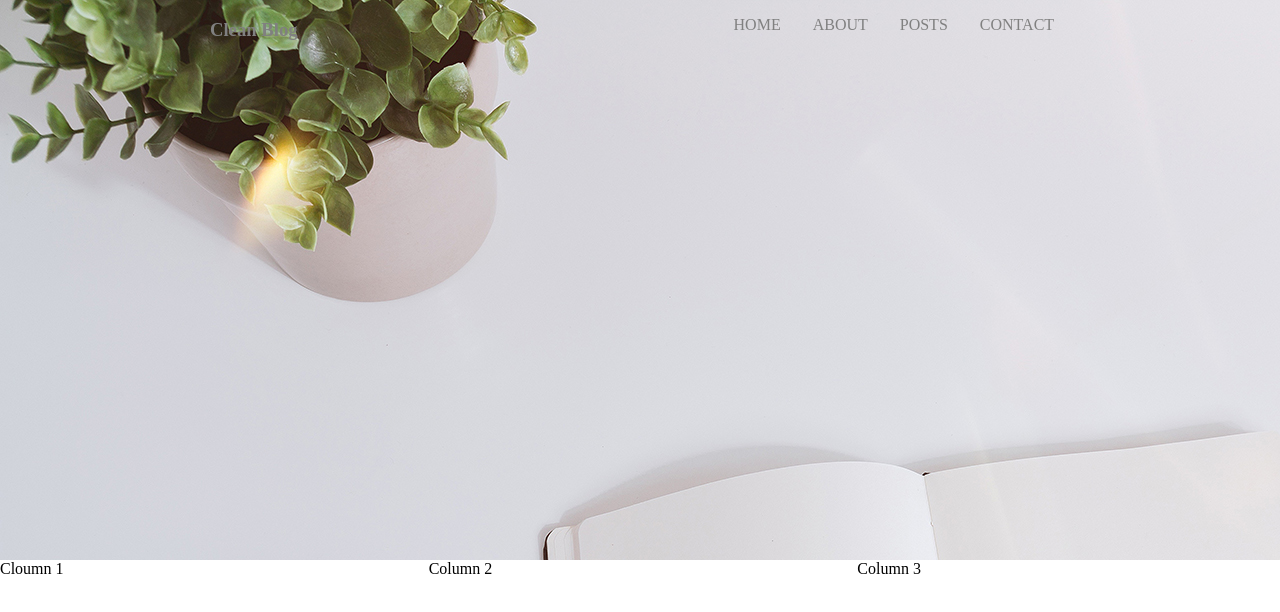
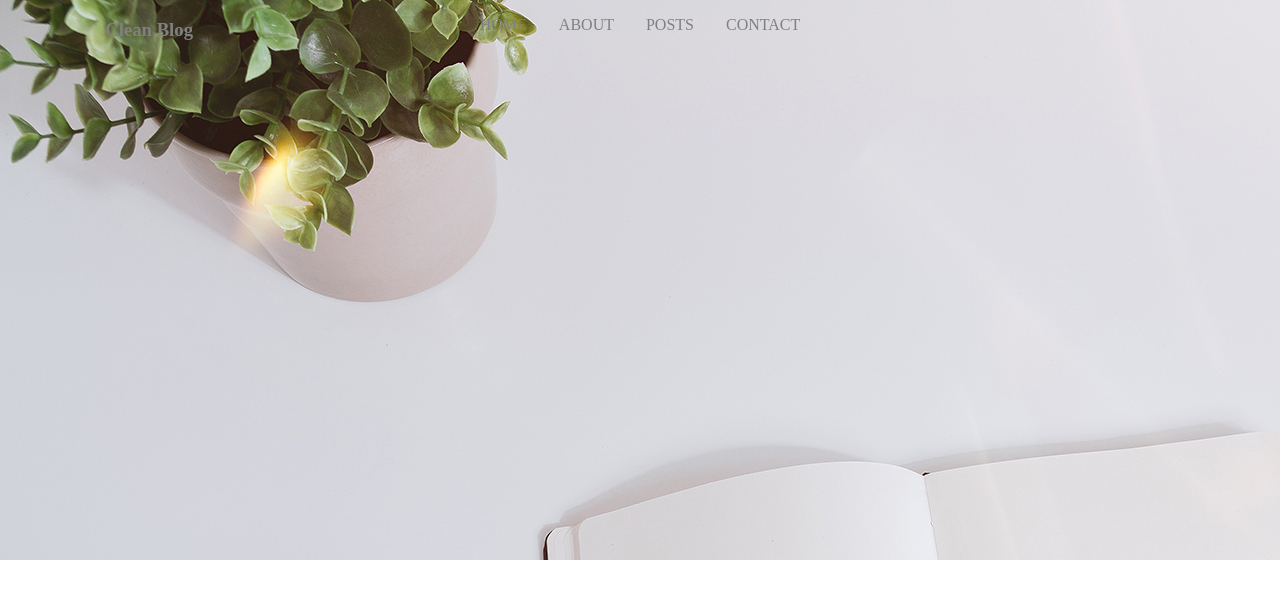
Before and after one commit to gervanpn/ContactMe, a plain HTML site: page Index.html in a window 1280 px wide. Drawn offline with Linux system fonts and the light colour scheme.

Commit message:
Update Index.html

```diff
--- a/Index.html
+++ b/Index.html
@@ -8,20 +8,21 @@
   </head>
   <body>
         <div class="hd background img-bg-home">
-            <h3 class="allfonts">Clean Blog</h3>
-            <nav class="nav-bar nav-btn-a">
+          <div class="container">
+            <div><h3 class="allfonts">Clean Blog</h3></div>
+            <div><nav class="nav-bar nav-btn-a">
                 <ul class=" nav-items">
                     <li><a href="Index.html" class="inactive-btn-A allfonts">HOME</a></li>
                     <li><a href="About.html" class="inactive-btn-A allfonts">ABOUT</a></li>
                     <li><a href="Posts.html" class="inactive-btn-A allfonts">POSTS</a></li>
                     <li><a href="Contact.html" class="inactive-btn-A allfonts">CONTACT</a></li>
                 </ul>
-            </nav>
+            </nav></div>
+            <div></div>
+          </div>
+          <!--  <h3 class="allfonts">Clean Blog</h3>-->
+
         </div>
-        <div class="container">
-          <div>Cloumn 1</div>
-          <div>Column 2</div>
-          <div>Column 3</div>
-        </div>
+
   </body>
 </html>
```
